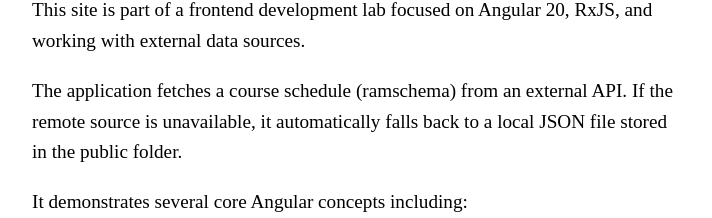
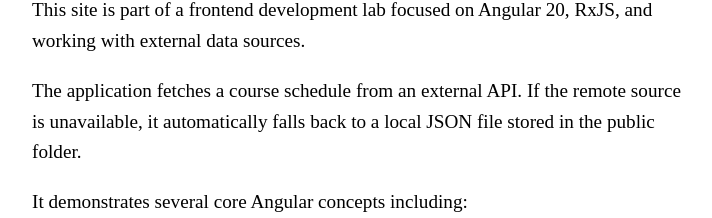
Before and after one commit to sarasjodin/my-angular-api-requests-lab, an Angular app: page /about in a window 1280 px wide. Shown: the part 255-473 px from the top of the page, without its empty margins (299-1011 px from the left). Built offline with nearby package versions, Linux system fonts and the light colour scheme.

Commit message:
Removed a Swedish word

```diff
--- a/src/app/pages/about/about.html
+++ b/src/app/pages/about/about.html
@@ -5,7 +5,7 @@
     and working with external data sources.
   </p>
   <p>
-    The application fetches a course schedule (ramschema) from an external API.
+    The application fetches a course schedule from an external API.
     If the remote source is unavailable, it automatically falls back to a local
     JSON file stored in the public folder.
   </p>
```
